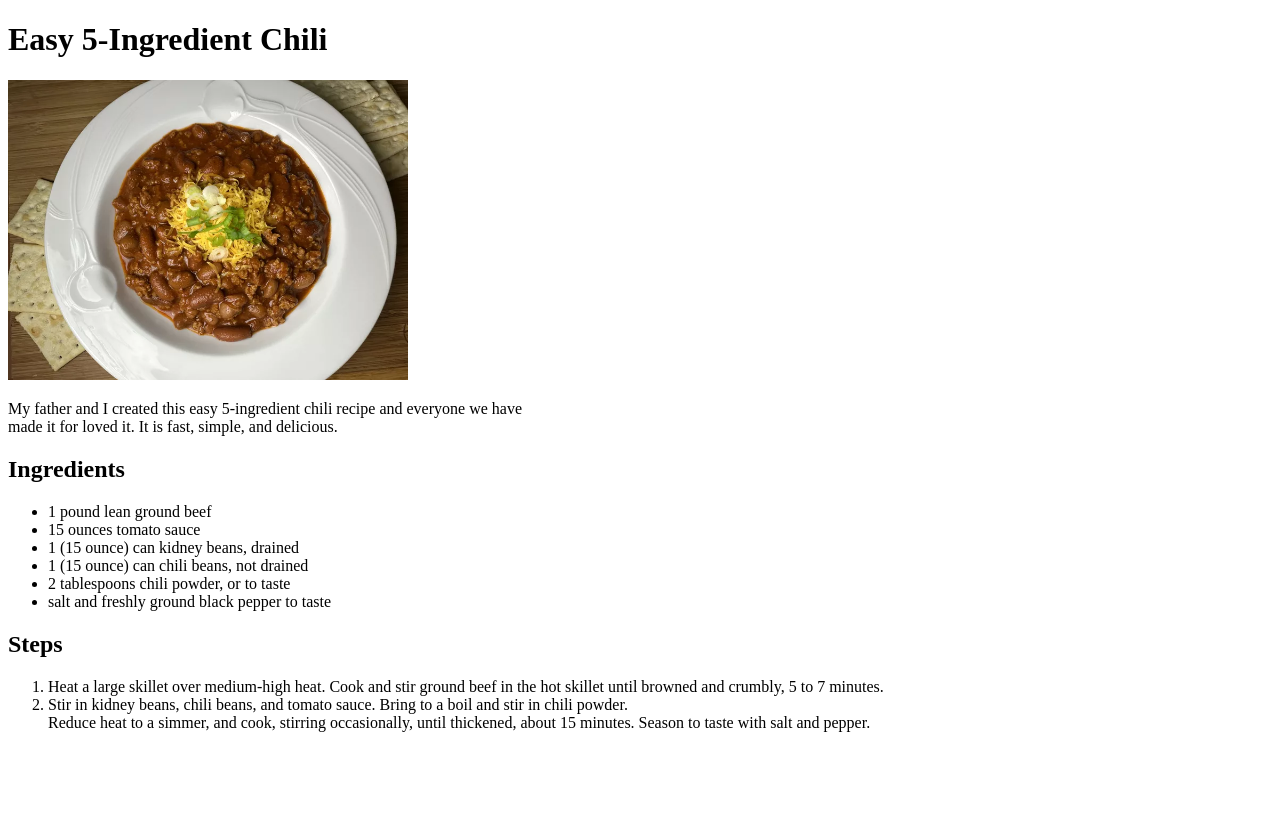
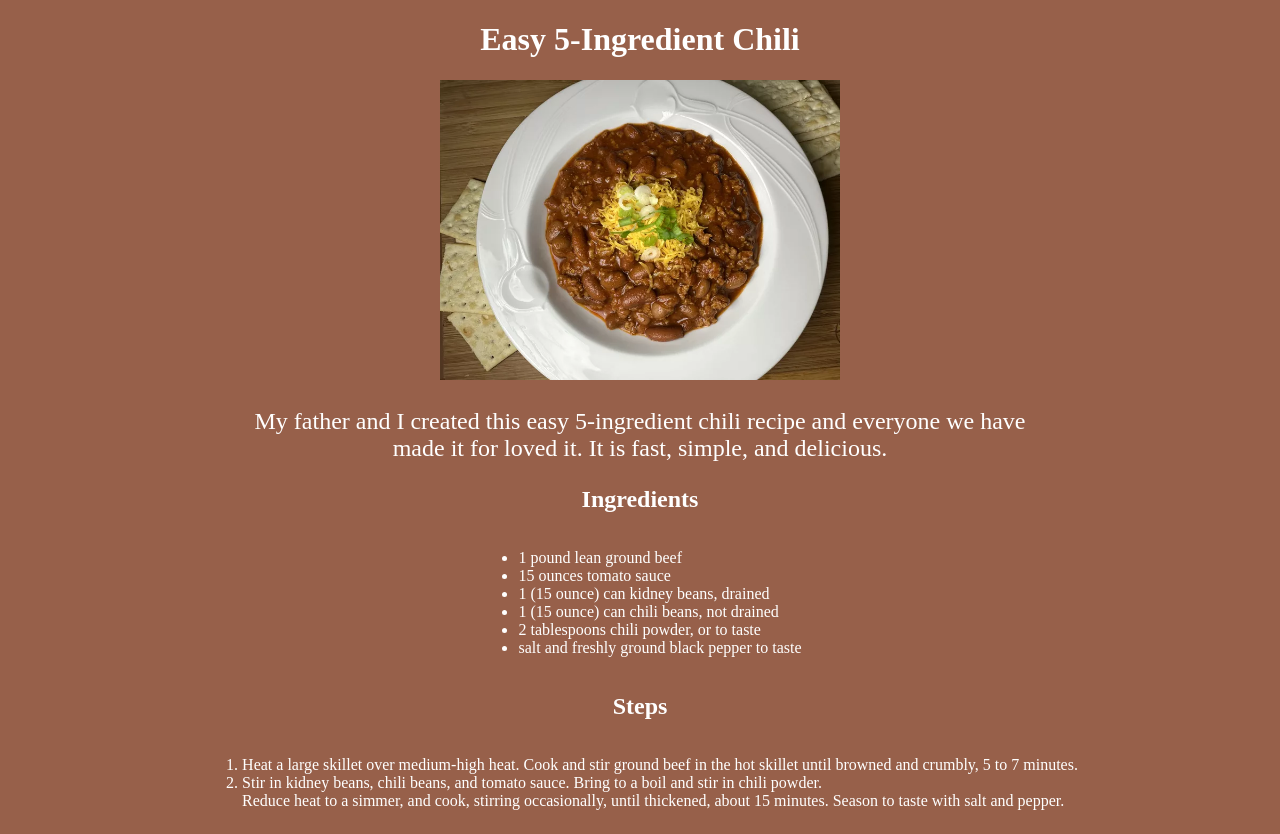
Before and after one commit to KnezOblak/odin-recipes, a plain HTML site: page recipes/easy-5-ingredient-chili.html in a window 1280 px wide. Before the commit the page ends 800 px from the top, so only its background shows below. Drawn offline with Linux system fonts and the light colour scheme.

Commit message:
Modified my website

```diff
--- a/recipes/easy-5-ingredient-chili.html
+++ b/recipes/easy-5-ingredient-chili.html
@@ -4,13 +4,16 @@
     <meta charset="UTF-8">
     <meta name="viewport" content="width=device-width, initial-scale=1.0">
     <title>Easy 5-Ingredient Chili</title>
+    <link rel="stylesheet" href="../style.css">
 </head>
 <body>
-    <h1>Easy 5-Ingredient Chili</h1>
+    <div class="content">
+        <h1 class="pages-heading">Easy 5-Ingredient Chili</h1>
         <img src="../images/Easy5Ingredients.webp" alt="Photo of the dish" height="300" width="400">
         <p>My father and I created this easy 5-ingredient chili recipe and everyone we have<br> made it for loved it. It is fast, simple, and delicious.</p>
         <h2>Ingredients</h2>
-        <ul>
+        <div class="list-container">
+            <ul class="ingredients">
                 <li>1 pound lean ground beef</li>
                 <li>15 ounces tomato sauce</li>
                 <li>1 (15 ounce) can kidney beans, drained</li>
@@ -18,11 +21,15 @@
                 <li>2 tablespoons chili powder, or to taste</li>
                 <li>salt and freshly ground black pepper to taste</li>
             </ul>
+        </div>
         <h2>Steps</h2>
-    <ol>
+        <div class="ol-center">
+            <ol class="steps">
                 <li>Heat a large skillet over medium-high heat. Cook and stir ground beef  in the hot skillet until browned and crumbly, 5 to 7 minutes.</li>
                 <li>Stir in kidney beans, chili beans, and tomato sauce. Bring to a boil and stir in chili powder.<br> Reduce heat to a simmer, and cook, stirring occasionally, until thickened, about 15 minutes. Season to taste with salt and pepper.
                 </li>
             </ol>
+        </div>
+    </div>
 </body>
 </html>
--- /dev/null
+++ b/style.css
@@ -0,0 +1,43 @@
+* {
+    background-color: rgb(151, 96, 74);
+    box-sizing: border-box;
+    color: white;
+}
+
+.link {
+    font-size: 24px;
+}
+
+.main-heading {
+    font-size: 50px;
+}
+
+h1 {
+    color: white;
+}
+
+.content {
+    text-align: center;
+}
+
+p {
+    font-size: 24px;
+}
+
+.list-container {
+    text-align: center;
+}
+
+.ingredients {
+    display: inline-block;
+    text-align: left;
+}
+
+.ol-center {
+    text-align: center;
+}
+
+.steps {
+    text-align: left;
+    display: inline-block;
+}
```
Also changed, not shown: index.html (+5 -4 lines), recipes/chicken-fra-diavolo.html (+5 -2 lines), recipes/crockpot-italian-chicken.html (+5 -2 lines). Lines whose indentation alone changed are shown as unchanged.
